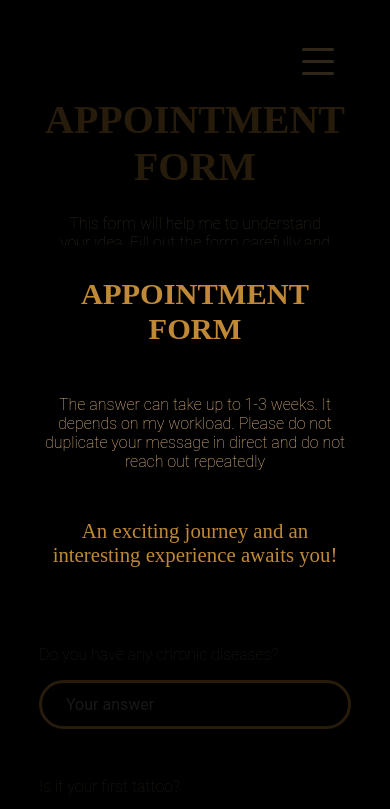
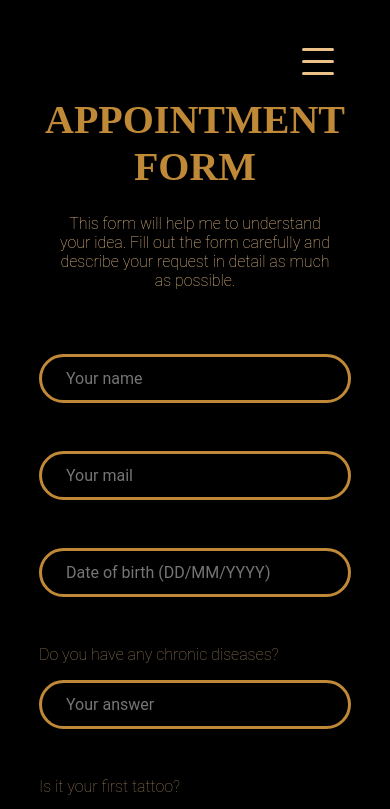
Before and after one commit to carrotforrabbit/daria-sharova, a plain HTML site: page form.html in a window 390 px wide. Shown: the top 809 px of the page. Drawn offline with Linux system fonts and the light colour scheme.

Commit message:
fixes hamburger

```diff
--- a/assets/sass/blocks/hamburger/hamburger.scss
+++ b/assets/sass/blocks/hamburger/hamburger.scss
@@ -1,3 +1,7 @@
+.nav {
+  z-index: 99;
+}
+
 .hamburger-btn {
   display: block;
   width: 2rem;
--- a/assets/sass/blocks/popup/popup.scss
+++ b/assets/sass/blocks/popup/popup.scss
@@ -8,8 +8,7 @@
   width: 100%;
   height: 100vh;
   background-color: rgba(0, 0, 0, 0.8);
-  //   opacity: 0.85;
-  visibility: visible;
+  visibility: hidden;
 
   &__wrapper {
     max-width: 40%;
--- a/form.html
+++ b/form.html
@@ -19,8 +19,6 @@
             <div class="preloader__item preloader__item_4"></div>
         </div>
     </div> -->
-    <div class="body-wrapper">
-        <button onclick="topFunction()" class="up-button"></button>
 
     <!-- Humburger menu -->
     <header class="nav">
@@ -52,6 +50,10 @@
             </nav>
         </div>
     </header>
+    <div class="body-wrapper">
+        <button onclick="topFunction()" class="up-button"></button>
+
+
 
         <div class="form__body">
             <section class="form-intro">
```
Also changed, not shown: index.html (+4 -3 lines), assets/styles/main.css, 2 other files. Lines whose indentation alone changed are shown as unchanged.
